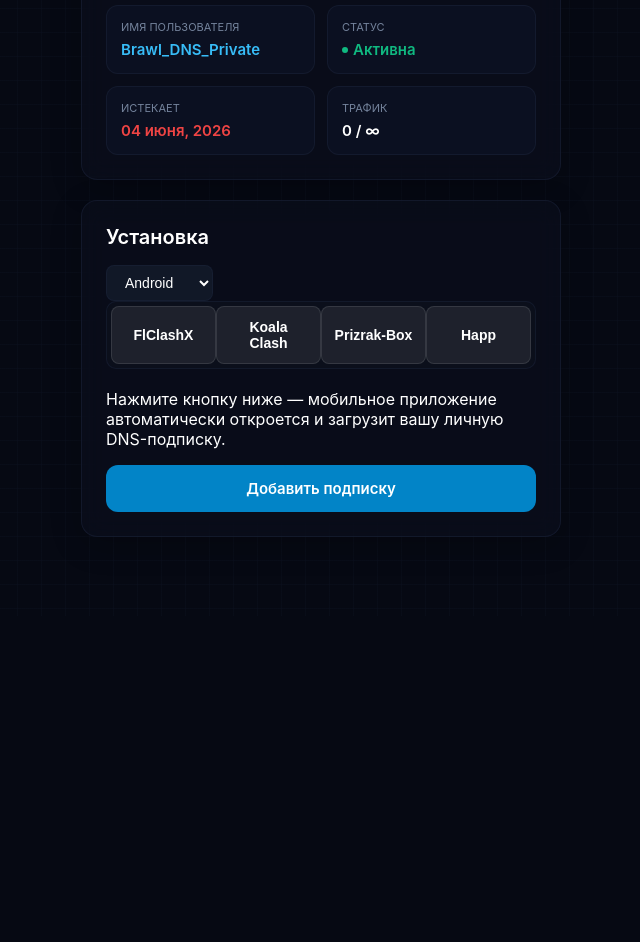
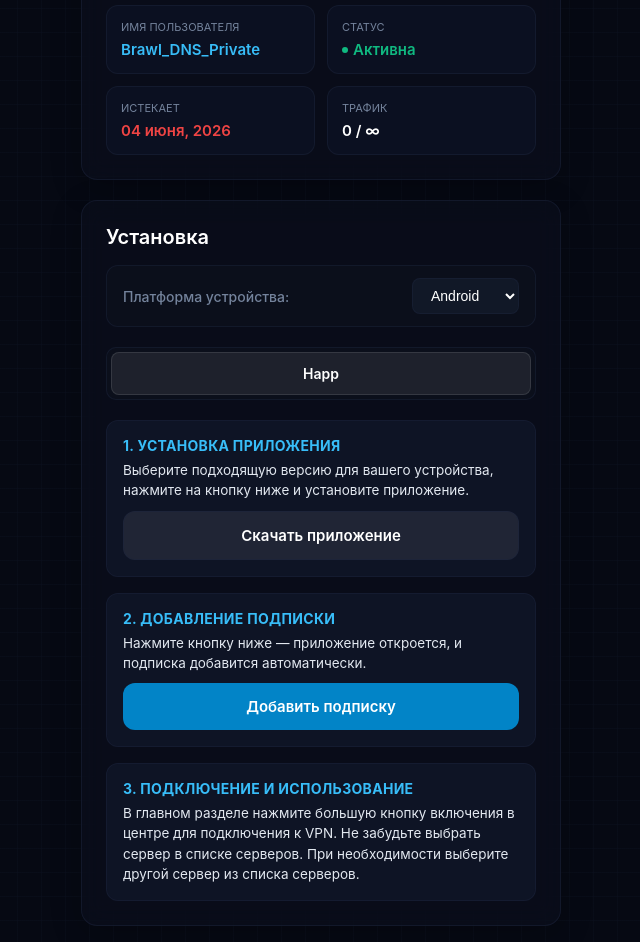
Before and after one commit to fckingcryxanz/vless-ez, a plain HTML site: page index.html in a window 1280 px wide. Shown: the part 184-1126 px from the top of the page, without its empty margins (319-959 px from the left). Before the commit the page ends 800 px from the top, so only its background shows below. Drawn offline with Linux system fonts and the light colour scheme.

Commit message:
Update index.html

```diff
--- a/index.html
+++ b/index.html
@@ -10,9 +10,10 @@
 
 <div class="wrapper">
 
+    <!-- Шапка страницы -->
     <div class="header-panel">
         <div class="brand">
-            <svg width="18" height="18" viewBox="0 0 24 24" fill="none" stroke="currentColor" stroke-width="2.5"><path d="M12 2v20M17 5v14M22 9v6M7 7v10M2 10v4"/></svg>
+            <svg width="22" height="22" viewBox="0 0 24 24" fill="none" stroke="currentColor" stroke-width="2.5"><path d="M12 2v20M17 5v14M22 9v6M7 7v10M2 10v4"/></svg>
             Subscription
         </div>
         <div class="top-actions">
@@ -25,6 +26,7 @@
         </div>
     </div>
 
+    <!-- Карточка подписки -->
     <div class="main-card">
         <div class="user-profile">
             <div class="status-badge">
@@ -56,10 +58,13 @@
         </div>
     </div>
 
+    <!-- Карточка установки и подробного гайда -->
     <div class="main-card">
-        <div class="install-header">
-            <div class="section-head">Установка</div>
-            <!-- Выпадающий список систем без телевизоров -->
+        <div class="section-head">Установка</div>
+
+        <!-- Красивый блок выбора ОС в правильном месте -->
+        <div class="select-wrapper">
+            <div class="select-label">Платформа устройства:</div>
             <select class="os-select" id="os-dropdown">
                 <option value="android">Android</option>
                 <option value="ios">iOS</option>
@@ -69,16 +74,29 @@
             </select>
         </div>
 
+        <!-- Оставляем в списке только Happ -->
         <div class="tabs-container">
-            <button class="tab-item active">FlClashX</button>
-            <button class="tab-item">Koala Clash</button>
-            <button class="tab-item">Prizrak-Box</button>
-            <button class="tab-item">Happ</button>
+            <div class="tab-item">Happ</div>
         </div>
 
-        <div class="action-container">
-            <p id="instruction-text">Нажмите кнопку ниже — мобильное приложение автоматически откроется и загрузит вашу личную DNS-подписку.</p>
-            <a href="#" id="happ-link" class="btn-main">Добавить подписку</a>
+        <!-- Подробный текстовый гайд по шагам -->
+        <div class="guide-section">
+            <div class="guide-block">
+                <div class="guide-title">1. Установка приложения</div>
+                <p>Выберите подходящую версию для вашего устройства, нажмите на кнопку ниже и установите приложение.</p>
+                <a href="https://github.com" id="download-app-btn" target="_blank" class="btn-main" style="background-color: rgba(255,255,255,0.08); border: 1px solid var(--border-color);">Скачать приложение</a>
+            </div>
+
+            <div class="guide-block">
+                <div class="guide-title">2. Добавление подписки</div>
+                <p>Нажмите кнопку ниже — приложение откроется, и подписка добавится автоматически.</p>
+                <a href="#" id="happ-link" class="btn-main">Добавить подписку</a>
+            </div>
+
+            <div class="guide-block">
+                <div class="guide-title">3. Подключение и использование</div>
+                <p>В главном разделе нажмите большую кнопку включения в центре для подключения к VPN. Не забудьте выбрать сервер в списке серверов. При необходимости выберите другой сервер из списка серверов.</p>
+            </div>
         </div>
     </div>
 
```
